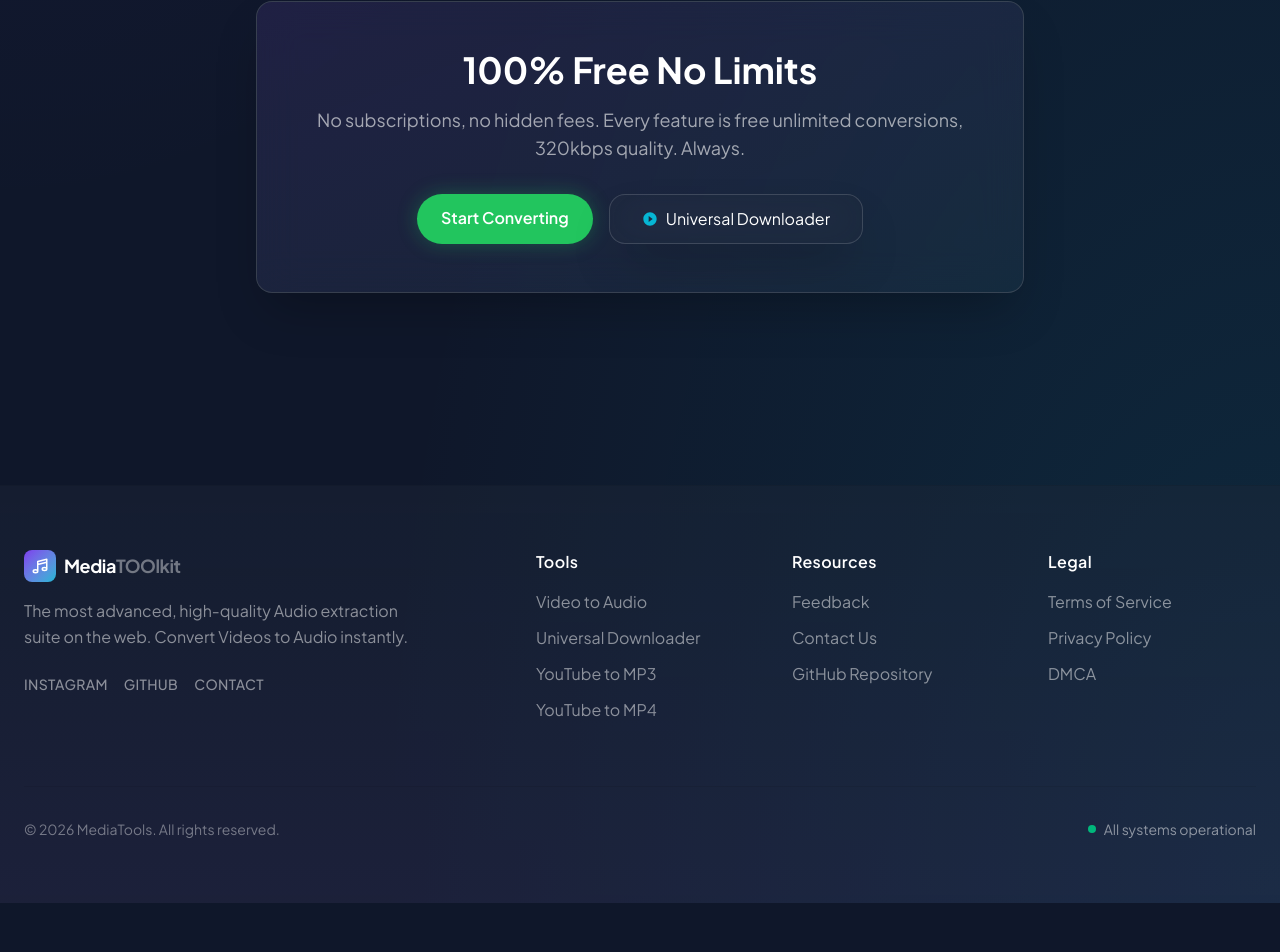
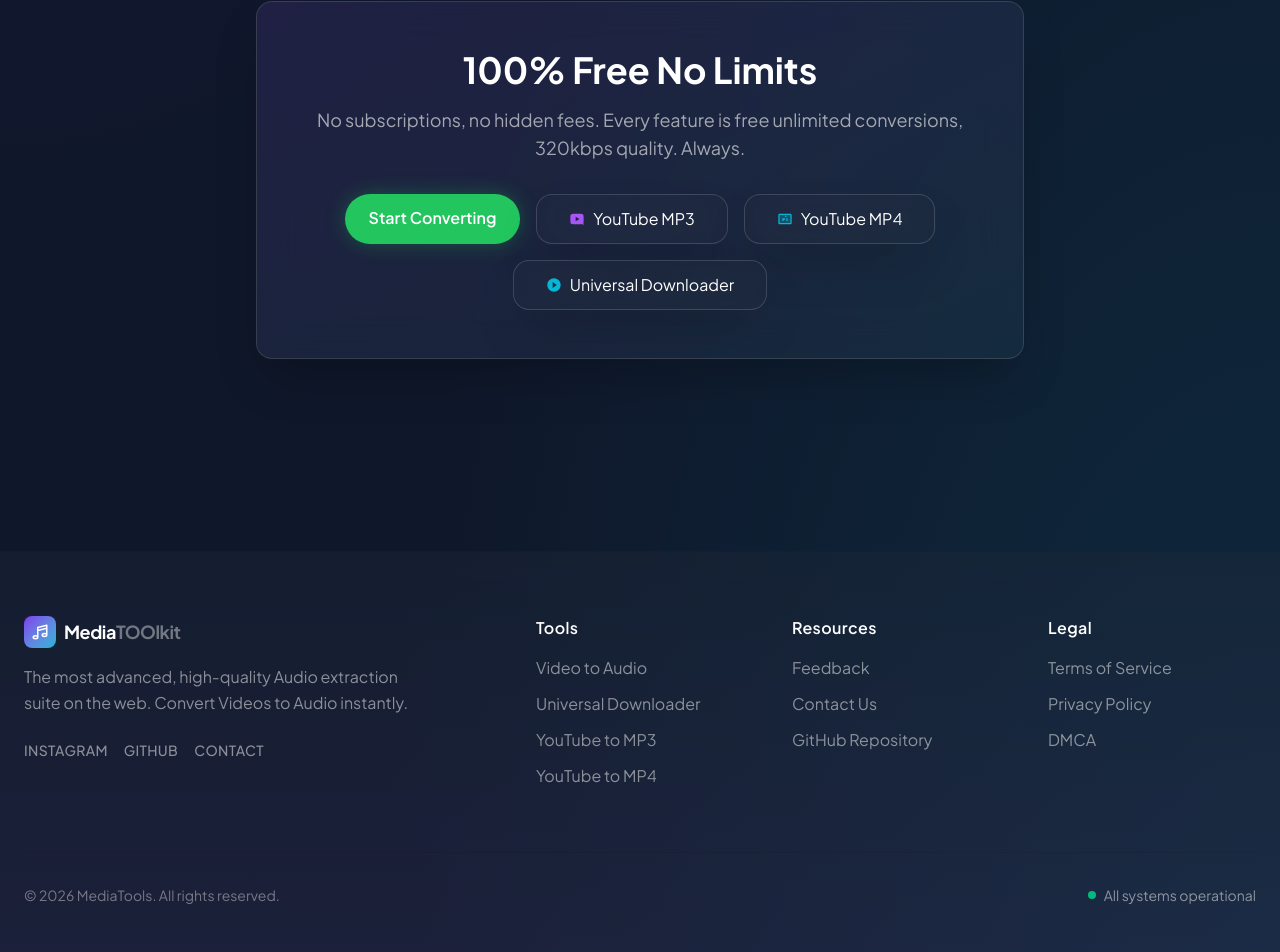
Before and after one commit to arman-somani/mediatools, a Next.js app in the folder frontend/: page / in a window 1280 px wide. Shown: the part 1434-2386 px from the top of the page. Before the commit the page ends 2337 px from the top, so only its background shows below. Built offline with nearby package versions, Linux system fonts and the light colour scheme; no server answers.

Commit message:
Auto-sync updates

```diff
--- a/frontend/src/app/page.tsx
+++ b/frontend/src/app/page.tsx
@@ -170,6 +170,20 @@ export default function HomePage() {
                   Start Converting
                 </Link>
 
+                <Link href="/youtube" className="glass-panel hover:bg-white/5 border border-white/20 px-6 md:px-8 py-3 rounded-xl flex items-center gap-2 justify-center w-full sm:w-auto transition-all">
+                  <svg width="16" height="16" viewBox="0 0 24 24" fill="currentColor" className="text-brand-purple">
+                    <path d="M21.582 6.186a2.506 2.506 0 00-1.762-1.766C18.265 4 12 4 12 4s-6.264 0-7.82.42a2.506 2.506 0 00-1.762 1.766C2 7.74 2 12 2 12s0 4.26.418 5.814a2.506 2.506 0 001.762 1.766C5.736 20 12 20 12 20s6.265 0 7.82-.42a2.506 2.506 0 001.762 1.766C22 16.26 22 12 22 12s0-4.26-.418-5.814zM10 15.464V8.536L15.818 12 10 15.464z" />
+                  </svg>
+                  YouTube MP3
+                </Link>
+
+                <Link href="/yt-video" className="glass-panel hover:bg-white/5 border border-white/20 px-6 md:px-8 py-3 rounded-xl flex items-center gap-2 justify-center w-full sm:w-auto transition-all">
+                  <svg width="16" height="16" viewBox="0 0 24 24" fill="currentColor" className="text-brand-cyan">
+                    <path d="M4 6h16v12H4z" opacity=".3" /><path d="M20 4H4c-1.1 0-2 .9-2 2v12c0 1.1.9 2 2 2h16c1.1 0 2-.9 2-2V6c0-1.1-.9-2-2-2zm0 14H4V6h16v12zM8 15h2v-2h2v-2H8v4zm4-6h2V7h-2v2zM14 15h2v-4h-2v4z" />
+                  </svg>
+                  YouTube MP4
+                </Link>
+
                 <Link href="/universal" className="glass-panel hover:bg-white/5 border border-white/20 px-6 md:px-8 py-3 rounded-xl flex items-center gap-2 justify-center w-full sm:w-auto transition-all">
                   <svg width="16" height="16" viewBox="0 0 24 24" fill="currentColor" className="text-brand-cyan">
                     <path d="M12 2C6.48 2 2 6.48 2 12s4.48 10 10 10 10-4.48 10-10S17.52 2 12 2zm-2 14.5v-9l6 4.5-6 4.5z" />
```
